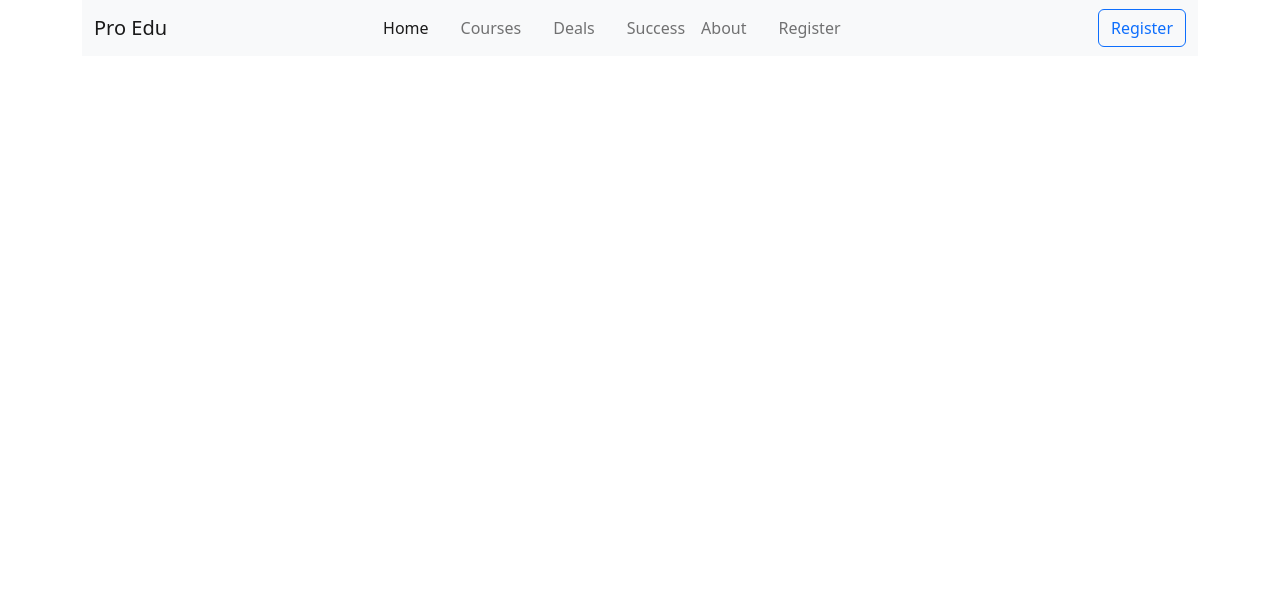
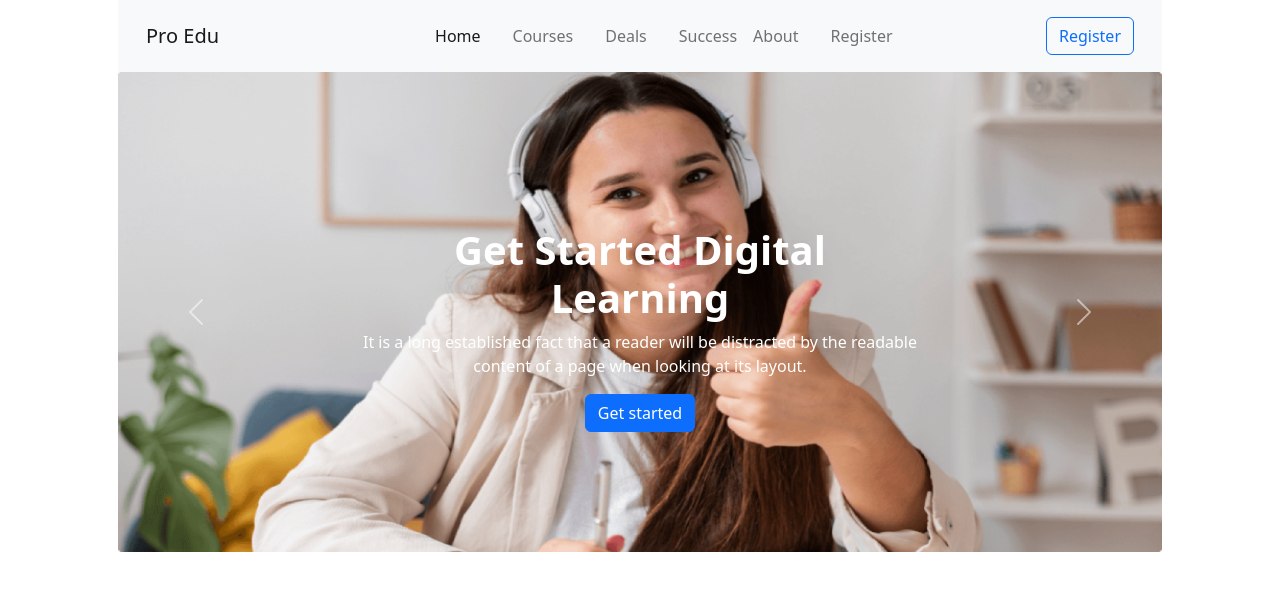
Before and after one commit to Rimaakter1/Assignment-3, a plain HTML site: page index.html in a window 1280 px wide. Drawn offline with nearby package versions, Linux system fonts and the light colour scheme.

Commit message:
carousel commit

```diff
--- a/index.html
+++ b/index.html
@@ -6,14 +6,16 @@
     <meta http-equiv="X-UA-Compatible" content="IE=edge">
     <meta name="viewport" content="width=device-width, initial-scale=1.0">
     <title>Let's Teach All The Time</title>
+    <link rel="stylesheet" href="style.css">
     <!-- css link  -->
     <link rel="stylesheet" href="https://cdn.jsdelivr.net/npm/bootstrap@5.2.0/dist/css/bootstrap.min.css">
+
 </head>
 
 <body>
     <!-- header start -->
-    <header class="container">
-        <nav class="navbar navbar-expand-lg bg-light">
+    <header class="container ps-5 pe-5 ">
+        <nav class="navbar navbar-expand-lg bg-light p-3">
             <div class="container-fluid">
                 <a class="navbar-brand" href="#">Pro Edu</a>
                 <button class="navbar-toggler" type="button" data-bs-toggle="collapse"
@@ -48,6 +50,67 @@
         </nav>
     </header>
     <!-- header end -->
+    <main class="container ps-5 pe-5">
+        <!-- top-banner carousel -->
+        <section>
+            <div id="carouselExampleInterval" class="carousel slide " data-bs-ride="carousel ">
+                <div class="carousel-inner">
+                    <div class="carousel-item active " data-bs-interval="10000">
+                        <div class="d-flex  align-items-center justify-content-center">
+                            <img style="height:480px;" src="images/cover/cover-1.png" class="d-block w-100" alt="...">
+                            <div class="carousel-caption  d-md-block carousel-text">
+                                <h1 class="fs-1 fw-bolder">Get Started Digital
+                                    <br> Learning
+                                </h1>
+                                <p> It is a long established fact that a reader will be distracted by
+                                    the
+                                    readable <br>
+                                    content of a page when looking at its layout.</p>
+                                <button class="btn btn-primary">Get started</button>
+                            </div>
+                        </div>
+                    </div>
+                    <div class="carousel-item " data-bs-interval="2000">
+                        <div class="d-flex align-items-center justify-content-center">
+                            <img style="height:480px;" src="images/cover/cover-2.jpg" class="d-block w-100" alt="...">
+                            <div class="carousel-caption  d-md-block carousel-text">
+                                <h1 class="fs-1 fw-bolder">Get Started Digital
+                                    <br> Learning
+                                </h1>
+                                <p>It is a long established fact that a reader will be distracted by the readable <br>
+                                    content of a page when looking at its layout.</p>
+                                <button class="btn btn-primary">Get started</button>
+                            </div>
+                        </div>
+                    </div>
+                    <div class="carousel-item ">
+                        <div class="d-flex flex-column align-items-center justify-content-center">
+                            <img style="height:480px;" src="images/cover/cover-3.jpg " class="d-block w-100" alt="...">
+                            <div class="carousel-caption  d-md-block carousel-text">
+                                <h1 class="fs-1 fw-bolder">Get Started Digital
+                                    <br> Learning
+                                </h1>
+                                <p>It is a long established fact that a reader will be distracted by the readable <br>
+                                    content of a page when looking at its layout.</p>
+                                <button class="btn btn-primary">Get started</button>
+                            </div>
+                        </div>
+                    </div>
+                </div>
+                <button class="carousel-control-prev" type="button" data-bs-target="#carouselExampleInterval"
+                    data-bs-slide="prev">
+                    <span class="carousel-control-prev-icon" aria-hidden="true"></span>
+                    <span class="visually-hidden">Previous</span>
+                </button>
+                <button class="carousel-control-next" type="button" data-bs-target="#carouselExampleInterval"
+                    data-bs-slide="next">
+                    <span class="carousel-control-next-icon" aria-hidden="true"></span>
+                    <span class="visually-hidden">Next</span>
+                </button>
+            </div>
+        </section>
+
+    </main>
     <script src="https://cdn.jsdelivr.net/npm/bootstrap@5.2.0/dist/js/bootstrap.bundle.min.js"></script>
 </body>
 
--- /dev/null
+++ b/style.css
@@ -0,0 +1,3 @@
+.carousel-text {
+    margin-bottom: 80px;
+}
```
Also changed, not shown: images/cover/cover-1.png (added), images/cover/cover-2.jpg (added), images/cover/cover-3.jpg (added).
